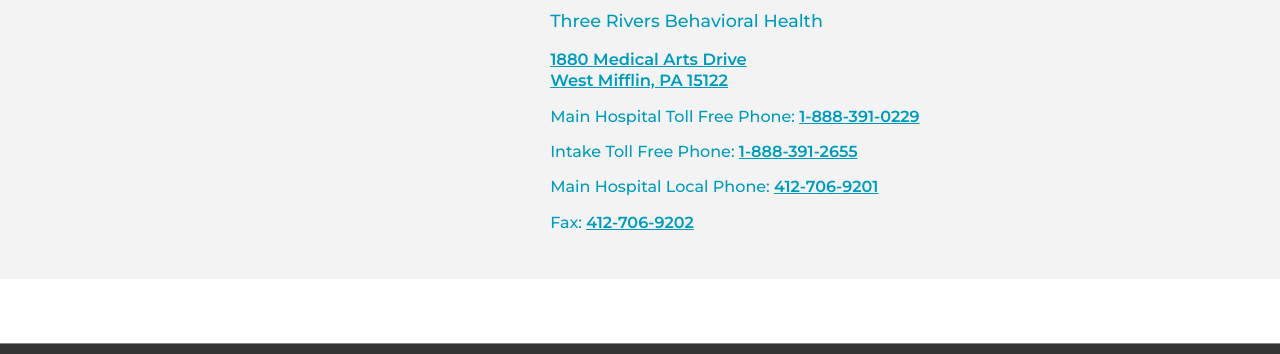
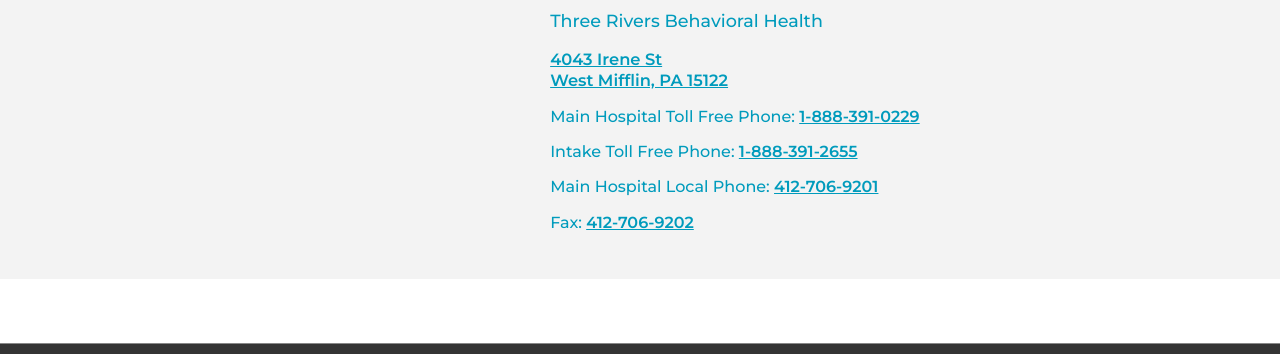
Before and after one commit to InnovareHP/three-rivers, a plain HTML site: page index.html in a window 1280 px wide. Shown: the part 1427-1781 px from the top of the page. Drawn offline with nearby package versions, Linux system fonts and the light colour scheme; a script that the page names is missing.

Commit message:
initial commit

```diff
--- a/index.html
+++ b/index.html
@@ -259,10 +259,10 @@
                         <h3>Three Rivers Behavioral Health</h3>
                         <h5 class="address">
                           <a
-                            href="https://www.google.com/maps/@38.3117107,-86.9643974,17z?hl=en&entry=ttu&g_ep=EgoyMDI1MDIyNi4xIKXMDSoASAFQAw%3D%3D"
+                            href="https://www.google.com/maps/place/Three+Rivers+Behavioral+Health/@40.389874,-79.8779095,17z/data=!3m1!4b1!4m6!3m5!1s0x8834ef507fa8d655:0x63ad62d7af0e6219!8m2!3d40.389874!4d-79.8779095!16s%2Fg%2F11x0_20gs3?hl=en&entry=ttu&g_ep=EgoyMDI1MDMwMy4wIKXMDSoASAFQAw%3D%3D"
                             target="blank"
                           >
-                            1880 Medical Arts Drive<br />
+                            4043 Irene St<br />
                             West Mifflin, PA 15122
                           </a>
                         </h5>
```
